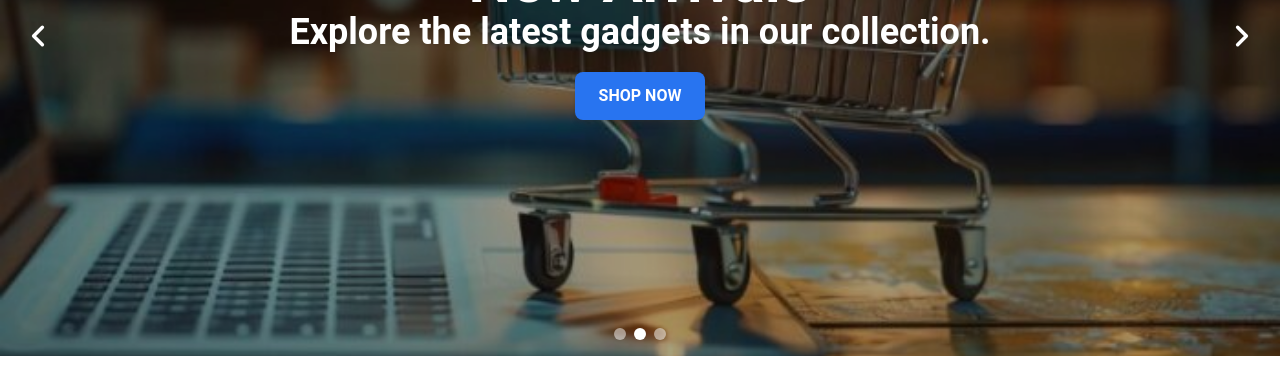
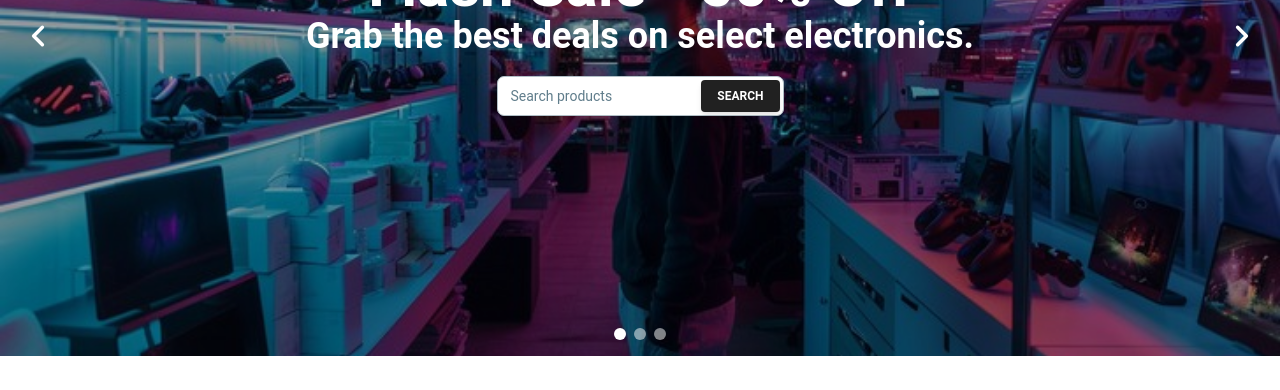
Before and after one commit to shiningsudipto/a9-client, a React (Vite) app: page / in a window 1280 px wide. Shown: the part 340-730 px from the top of the page. Built offline with nearby package versions, Linux system fonts and the light colour scheme; no server answers.

Commit message:
recent product functionality added

```diff
--- a/src/components/shared/CustomNavbar.tsx
+++ b/src/components/shared/CustomNavbar.tsx
@@ -2,7 +2,6 @@ import { useEffect, useState } from "react";
 import {
   Navbar,
   Collapse,
-  Typography,
   Button,
   IconButton,
   List,
--- /dev/null
+++ b/src/components/shared/SearchProducts.tsx
@@ -0,0 +1,52 @@
+import { Button, Input } from "@material-tailwind/react";
+import { useAppDispatch, useAppSelector } from "../../redux/hooks";
+import {
+  setSearchOptions,
+  useSearchOptions,
+} from "../../redux/slices/searchOptions";
+import { useLocation, useNavigate } from "react-router-dom";
+import { useState } from "react";
+
+const SearchProducts = () => {
+  const { searchTerm } = useAppSelector(useSearchOptions);
+  const dispatch = useAppDispatch();
+  const navigate = useNavigate();
+  const { pathname } = useLocation();
+  const [inputValue, setInputValue] = useState(searchTerm || ""); // Local state for input value
+
+  const setSearchValueToTheSlice = (name: string, value: string) => {
+    dispatch(setSearchOptions({ [name]: value }));
+    if (pathname !== "/products") navigate("/products");
+  };
+
+  const handleSearch = () => {
+    setSearchValueToTheSlice("searchTerm", inputValue);
+  };
+
+  return (
+    <div>
+      <div className="relative flex w-full max-w-[24rem]">
+        <Input
+          crossOrigin={""}
+          type="text"
+          value={inputValue}
+          label="Search products"
+          onChange={(e) => setInputValue(e.target.value)}
+          className="pr-20 bg-white"
+          containerProps={{
+            className: "min-w-0",
+          }}
+        />
+        <Button
+          size="sm"
+          className="!absolute right-1 top-1 rounded"
+          onClick={handleSearch} // Trigger search on button click
+        >
+          Search
+        </Button>
+      </div>
+    </div>
+  );
+};
+
+export default SearchProducts;
--- a/src/pages/Products/Products.tsx
+++ b/src/pages/Products/Products.tsx
@@ -8,40 +8,46 @@ import ProductCard from "../../components/ui/ProductCard";
 import { useGetAllCategoryQuery } from "../../redux/features/category";
 import { transformItemsToValueAndLabel } from "../../utils";
 import { useAppDispatch } from "../../redux/hooks";
-import { Radio } from "@material-tailwind/react";
+import { Radio, Slider } from "@material-tailwind/react";
+import SearchProducts from "../../components/shared/SearchProducts";
+import { useEffect, useState } from "react";
+
+const priceSortOptions = [
+  {
+    label: "Ascending",
+    value: "asc",
+  },
+  {
+    label: "Descending",
+    value: "desc",
+  },
+];
 
 const Products = () => {
   const searchOptions = useSelector(useSearchOptions);
   // console.log(searchOptions);
   const { data } = useGetAllProductsQuery(searchOptions);
   const productsData = data?.data?.data;
-  // console.log(productsData);
+  const [allProducts, setProducts] = useState(productsData);
+  console.log({ allProducts });
   const { data: categoryData } = useGetAllCategoryQuery("");
   const allCategory = categoryData?.data;
-  console.log(allCategory);
   const categoryOptions = transformItemsToValueAndLabel(allCategory);
-  console.log(categoryOptions);
   const dispatch = useAppDispatch();
 
-  const priceSortOptions = [
-    {
-      label: "Ascending",
-      value: "asc",
-    },
-    {
-      label: "Descending",
-      value: "desc",
-    },
-  ];
+  useEffect(() => {
+    setProducts(productsData);
+  }, [data, productsData]);
 
-  const setSearchValueToTheSlice = (name, value) => {
+  const setSearchValueToTheSlice = (name: string, value: string) => {
     dispatch(setSearchOptions({ [name]: value }));
   };
 
   return (
     <div className="section-gap-xy grid gap-10 grid-cols-4">
       <div className="bg-gray-50">
-        <div>
+        <SearchProducts />
+        <div className="mt-5">
           <p className="text-xl font-bold mb-4">Categories:</p>
           <div className="flex flex-col">
             <Radio
@@ -84,9 +90,18 @@ const Products = () => {
             ))}
           </div>
         </div>
+        {/* Price Slider */}
+        <div className="mt-5">
+          <p className="text-xl font-bold mb-4">Filter by Price:</p>
+          <div className="flex items-center gap-4">
+            <span className="text-gray-700">${0}</span>
+            <Slider defaultValue={50} />
+            <span className="text-gray-700">20</span>
+          </div>
+        </div>
       </div>
       <div className="col-span-3">
-        <ProductCard products={productsData} cols={3} />
+        <ProductCard products={allProducts} cols={3} />
       </div>
     </div>
   );
--- a/src/pages/home/components/Banner.tsx
+++ b/src/pages/home/components/Banner.tsx
@@ -1,7 +1,8 @@
-import { Button, Carousel } from "@material-tailwind/react";
+import { Carousel } from "@material-tailwind/react";
 import img1 from "../../../assets/carousel/electronic-shop.jpg";
 import img2 from "../../../assets/carousel/cart-products.jpg";
 import img3 from "../../../assets/carousel/laptop-cart.jpg";
+import SearchProducts from "../../../components/shared/SearchProducts";
 const Banner = () => {
   const promotionalOffers = [
     {
@@ -23,7 +24,11 @@ const Banner = () => {
 
   return (
     <section>
-      <Carousel autoplay={true} loop={true} className="">
+      <Carousel
+        // autoplay={true}
+        loop={true}
+        className=""
+      >
         {promotionalOffers.map((item, index) => {
           return (
             <div key={index} className="relative h-[80vh] w-full">
@@ -37,7 +42,7 @@ const Banner = () => {
                   <h2 className="text-6xl font-bold">{item.title}</h2>
                   <h4 className="text-4xl font-semibold">{item.subtitle}</h4>
                   <div className="mt-5">
-                    <Button className="text-base bg-secondary">Shop Now</Button>
+                    <SearchProducts />
                   </div>
                 </div>
               </div>
--- a/src/pages/home/components/CategorySection.tsx
+++ b/src/pages/home/components/CategorySection.tsx
@@ -1,9 +1,18 @@
-import { Link } from "react-router-dom";
+import { useNavigate } from "react-router-dom";
 import { useGetAllCategoryQuery } from "../../../redux/features/category";
+import { useAppDispatch } from "../../../redux/hooks";
+import { setSearchOptions } from "../../../redux/slices/searchOptions";
+import { TCategory } from "../../../types";
 
 const CategorySection = () => {
   const { data } = useGetAllCategoryQuery("");
-  const categoryData = data?.data;
+  const dispatch = useAppDispatch();
+  const navigate = useNavigate();
+  const categoryData = data?.data as TCategory[];
+  const setSearchValueToTheSlice = (name: string, value: string) => {
+    dispatch(setSearchOptions({ [name]: value }));
+    navigate("/products");
+  };
   return (
     <div className="section-gap-xy">
       <div className="mb-5">
@@ -12,13 +21,13 @@ const CategorySection = () => {
       <div className="grid grid-cols-6 gap-5">
         {categoryData?.map((item) => {
           return (
-            <Link
+            <button
+              onClick={() => setSearchValueToTheSlice("category", item?.name)}
               key={item?.id}
-              to={"/all-products"}
               className="border py-4 px-6 rounded-md bg-secondary-500 text-white font-semibold"
             >
               {item?.name}
-            </Link>
+            </button>
           );
         })}
       </div>
--- a/src/types/index.ts
+++ b/src/types/index.ts
@@ -114,3 +114,9 @@ export interface TReview {
   comment: string;
   createdAt: string;
 }
+
+export interface TCategory {
+  id: string;
+  name: string;
+  createdAt: string;
+}
--- /dev/null
+++ b/src/utils/localstorage.utils.ts
@@ -0,0 +1,38 @@
+/* eslint-disable @typescript-eslint/no-explicit-any */
+import { TProduct } from "../types";
+
+export const saveToLocalstorage = (name: string, data: any) => {
+  localStorage.setItem(name, JSON.stringify(data));
+};
+
+export const getFromLocalstorage = (name: string) => {
+  const data = localStorage.getItem(name);
+  return data ? JSON.parse(data) : null;
+};
+
+export const removeFromLocalstorage = (name: string) => {
+  localStorage.removeItem(name);
+};
+
+export const storeRecentProduct = (product: TProduct) => {
+  // Retrieve the current list from localStorage
+  const storedProducts: TProduct[] = JSON.parse(
+    localStorage.getItem("recentProducts") || "[]"
+  );
+
+  // Check for duplicates using product.id
+  const isDuplicate = storedProducts.some((p) => p.id === product.id);
+
+  if (!isDuplicate) {
+    // Add the new product to the beginning of the list
+    const updatedProducts = [product, ...storedProducts];
+
+    // Keep only the recent 10 products
+    if (updatedProducts.length > 10) {
+      updatedProducts.pop(); // Remove the last product
+    }
+
+    // Save back to localStorage
+    localStorage.setItem("recentProducts", JSON.stringify(updatedProducts));
+  }
+};
```
